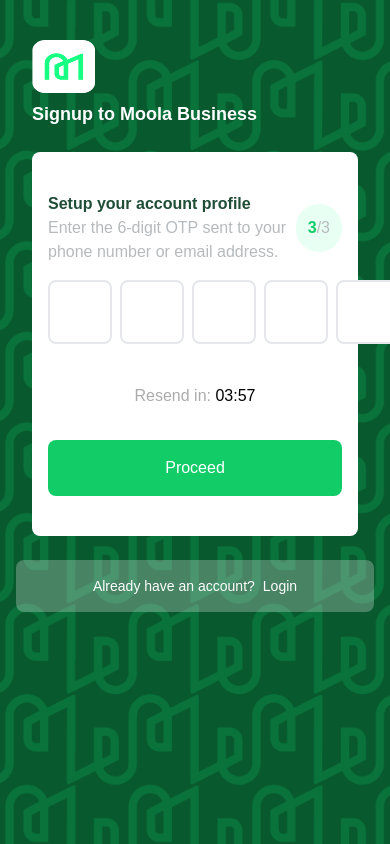
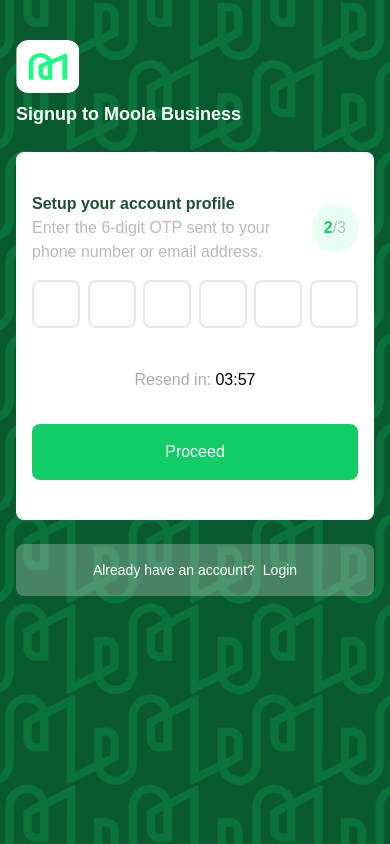
Before and after one commit to olatunde1998/moola-business, a Next.js app: page /signup in a window 390 px wide. Both pictures are taken after typing "Sample", "name@example.com" into the empty fields and a click on the button "Proceed". Built offline with nearby package versions, Linux system fonts and the light colour scheme.

Commit message:
OTP responsive bug fixed

```diff
--- a/app/components/auth-components/forgot-password/VerifyOTP.tsx
+++ b/app/components/auth-components/forgot-password/VerifyOTP.tsx
@@ -133,7 +133,7 @@
             {/* <form onSubmit={handleSubmit}> */}
             <form>
               {/* =======Verification Code ===== */}
-              <div className="mt-4 flex justify-between gap-2">
+              <div className="mt-4 flex justify-between gap-1 md:gap-2 overflow-scroll">
                 {code.map((digit, index) => (
                   <input
                     key={index}
@@ -145,7 +145,7 @@
                     value={digit}
                     onChange={(e) => handleChange(index, e.target.value)}
                     onKeyDown={(e) => handleKeyDown(index, e)}
-                    className="w-16 h-16 text-center text-5xl font-semibold text-black border-2 border-gray-200 px-3 py-2.5 focus:outline-none placeholder:text-sm cursor-text flex justify-between rounded-lg"
+                    className="w-12 h-12 md:w-14 md:h-14 text-2xl text-center md:text-5xl font-semibold text-black border-2 border-gray-200 px-3 py-2.5 focus:outline-none placeholder:text-sm cursor-text flex justify-between rounded-lg"
                   />
                 ))}
               </div>
--- a/app/components/auth-components/signup/ContactInformation.tsx
+++ b/app/components/auth-components/signup/ContactInformation.tsx
@@ -51,7 +51,7 @@
         initial={{ opacity: 0, y: 20 }}
         animate={{ opacity: 1, y: 0 }}
         transition={{ duration: 0.5 }}
-        className="md:w-[518.4px] rounded-lg mx-4 md:mx-0"
+        className="md:w-[518.4px] rounded-lg"
       >
         <div className="bg-white max-w-[440px] md:max-w-[480px] mx-auto md:px-2 lg:px-8  mt-6  py-10 rounded-lg">
           <div className="max-w-[438px] mx-auto px-4 lg:px-0">
--- a/app/components/auth-components/signup/SignUpHome.tsx
+++ b/app/components/auth-components/signup/SignUpHome.tsx
@@ -19,7 +19,7 @@
         transition={{ duration: 0.5 }}
         className="md:w-[518.4px] rounded-lg mx-4 md:mx-0"
       >
-        <div className="flex flex-col mx-auto px-4 md:items-center mt-10 md:mt-12 xl:mt-5 max-w-[440px] md:max-w-none">
+        <div className="flex flex-col mx-auto md:items-center mt-10 md:mt-12 xl:mt-5 max-w-[440px] md:max-w-none">
           <div>
             <Image
               src="/images/moola-brand-logo-v2.png"
--- a/app/components/auth-components/signup/SignUpPassword.tsx
+++ b/app/components/auth-components/signup/SignUpPassword.tsx
@@ -54,7 +54,7 @@
         initial={{ opacity: 0, y: 20 }}
         animate={{ opacity: 1, y: 0 }}
         transition={{ duration: 0.5 }}
-        className="md:w-[518.4px] rounded-lg mx-4 md:mx-0"
+        className="md:w-[518.4px] rounded-lg"
       >
         <div className="bg-white max-w-[440px] md:max-w-[480px] mx-auto md:px-2 lg:px-8  mt-6  py-10 rounded-lg">
           <div className="max-w-[438px] mx-auto px-4 lg:px-0">
@@ -66,7 +66,7 @@
                 <p className="text-[#B6BABD]">Enter your account password</p>
               </div>
               <div className="bg-[#E8FFF3] rounded-full w-fit p-3 text-[#B6BABD]">
-                <span className="text-[#12CC68] font-semibold">2</span>/
+                <span className="text-[#12CC68] font-semibold">3</span>/
                 <span>3</span>
               </div>
             </div>
--- a/app/components/auth-components/signup/SignUpVerifyOTP.tsx
+++ b/app/components/auth-components/signup/SignUpVerifyOTP.tsx
@@ -113,7 +113,7 @@
         initial={{ opacity: 0, y: 20 }}
         animate={{ opacity: 1, y: 0 }}
         transition={{ duration: 0.5 }}
-        className="md:w-[518.4px] rounded-lg mx-4 md:mx-0"
+        className="md:w-[518.4px] rounded-lg"
       >
         <div className="bg-white max-w-[440px] md:max-w-[480px] mx-auto md:px-2 lg:px-8  mt-6  py-10 rounded-lg">
           <div className="max-w-[438px] mx-auto px-4 lg:px-0">
@@ -128,13 +128,13 @@
                 </p>
               </div>
               <div className="bg-[#E8FFF3] rounded-full w-fit p-3 text-[#B6BABD]">
-                <span className="text-[#12CC68] font-semibold">3</span>/
+                <span className="text-[#12CC68] font-semibold">2</span>/
                 <span>3</span>
               </div>
             </div>
             <form onSubmit={handleSubmit}>
               {/* =======Verification Code ===== */}
-              <div className="mt-4 flex justify-between gap-2">
+              <div className="mt-4 flex justify-between gap-1 md:gap-2 overflow-scroll">
                 {code.map((digit, index) => (
                   <input
                     key={index}
@@ -146,7 +146,7 @@
                     value={digit}
                     onChange={(e) => handleChange(index, e.target.value)}
                     onKeyDown={(e) => handleKeyDown(index, e)}
-                    className="w-16 h-16 text-center text-5xl font-semibold text-black border-2 border-gray-200 px-3 py-2.5 focus:outline-none placeholder:text-sm cursor-text flex justify-between rounded-lg"
+                    className="w-12 h-12 md:w-14 md:h-14 text-2xl text-center md:text-5xl font-semibold text-black border-2 border-gray-200 px-3 py-2.5 focus:outline-none placeholder:text-sm cursor-text flex justify-between rounded-lg"
                   />
                 ))}
               </div>
```
